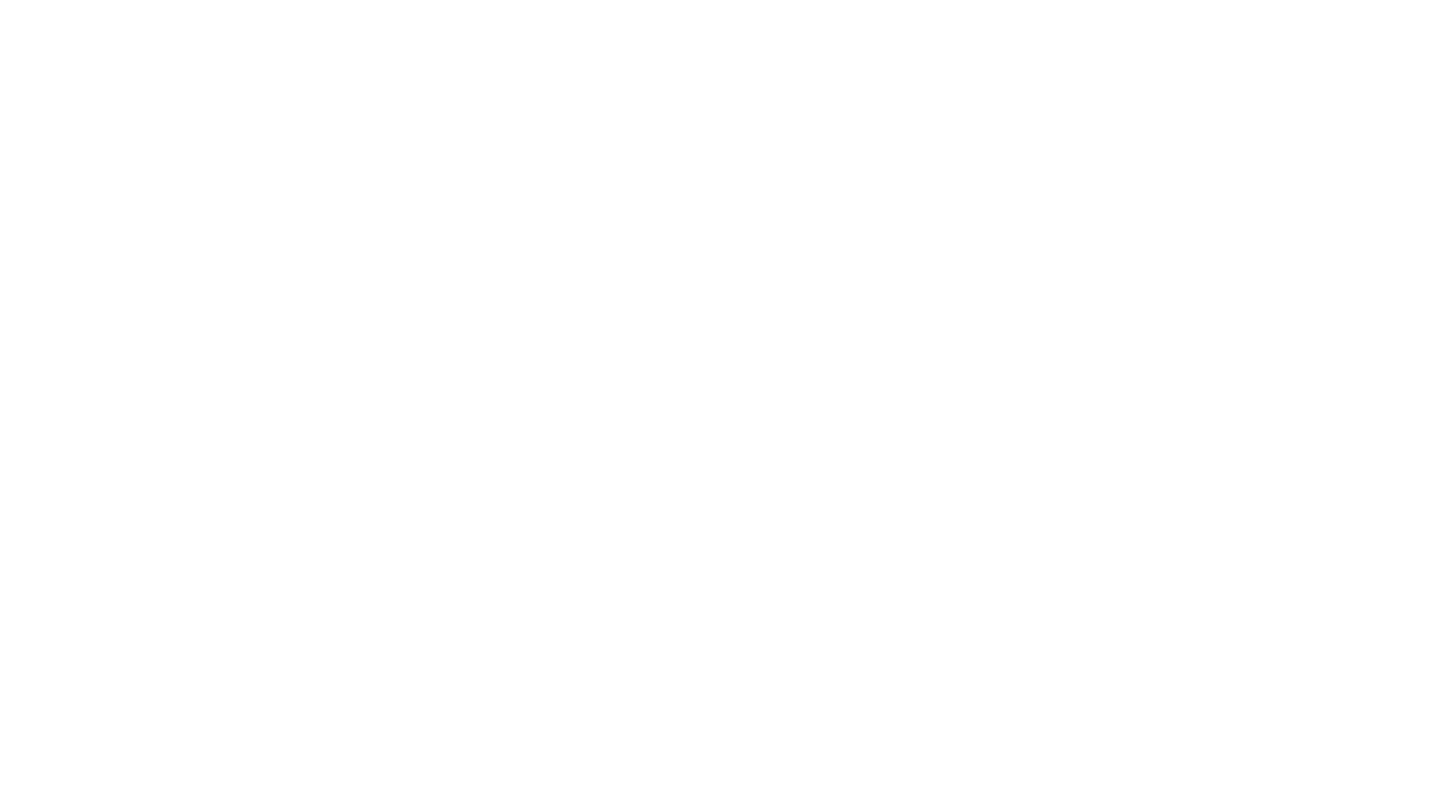
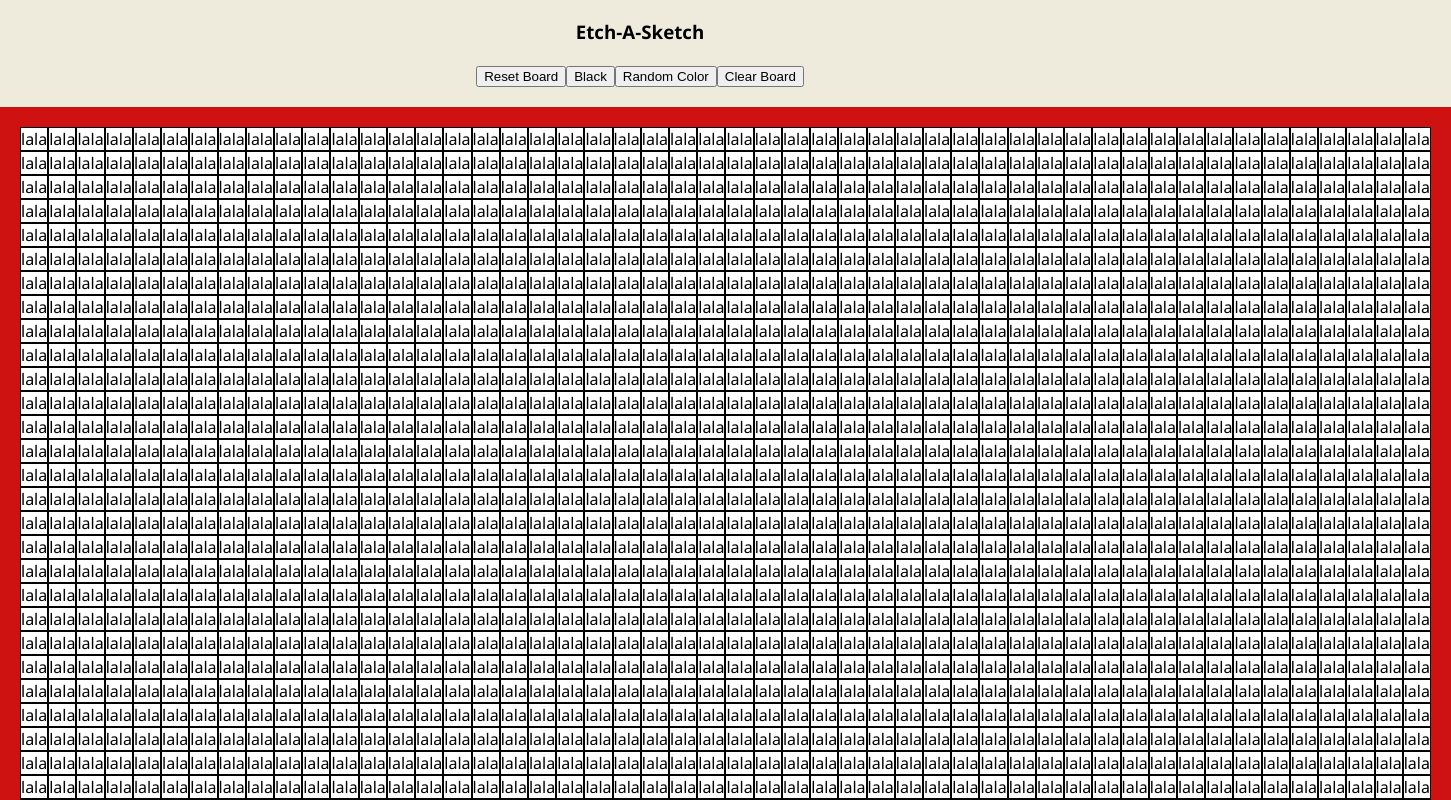
Before and after one commit to Vinyla/etch-a-sketch, a React (Create React App) app: page / in a window 1280 px wide. Shown: the top 800 px of the page, 1451 px wide, since content can reach past the window. Built offline with nearby package versions, Linux system fonts and the light colour scheme.

Commit message:
grid template

```diff
--- a/src/App.js
+++ b/src/App.js
@@ -1,8 +1,9 @@
-
+import SketchApp from './components/SketchApp';
 
 function App() {
   return (
-    <div className="App">
+    <div className='App'>
+      <SketchApp />
     </div>
   );
 }
--- /dev/null
+++ b/src/assets/styles/board.css
@@ -0,0 +1,8 @@
+.buttons{
+ margin: 20px;
+}
+
+.grid-element{
+ background-color: white;
+ border: 1px solid black;
+}
--- /dev/null
+++ b/src/components/ButtonSection.js
@@ -0,0 +1,14 @@
+import React from 'react';
+
+const ButtonSection = () => {
+ return(
+  <div className='buttons'>
+   <button>Reset Board</button>
+   <button>Black</button>
+   <button>Random Color</button>
+   <button>Clear Board</button>
+  </div>
+ )
+}
+
+export default ButtonSection;
--- /dev/null
+++ b/src/components/GridElement.js
@@ -0,0 +1,7 @@
+import React from 'react';
+
+const GridElement = () => {
+  return <div className='grid-element'>lala</div>;
+};
+
+export default GridElement;
--- /dev/null
+++ b/src/components/SketchApp.js
@@ -0,0 +1,31 @@
+import React from 'react';
+import ButtonSection from './ButtonSection';
+import GridElement from './GridElement';
+
+const SketchApp = () => {
+  const grid = 50;
+
+  const gridBoard = (grid) => {
+    const gridArray = [];
+    for (let i = 0; i < grid; i++) {
+      gridArray.push(<GridElement key={i} />);
+    }
+    return gridArray;
+  };
+
+    const gridTemplate = {
+      border: '20px solid #ce1212',
+      display: 'inline-grid',
+      gridTemplateColumns: `repeat(${grid}, 1fr)`
+    };
+
+  return (
+    <div>
+      <h3>Etch-A-Sketch</h3>
+      <ButtonSection />
+      <div style={gridTemplate}>{gridBoard(grid * grid)}</div>
+    </div>
+  );
+};
+
+export default SketchApp;
--- a/src/index.css
+++ b/src/index.css
@@ -1,4 +1,6 @@
 body {
   font-family:'Segoe UI', Tahoma, Geneva, Verdana, sans-serif;
   margin: 0;
+  background-color: #eeebdd;
+  text-align: center;
 }
--- a/src/index.js
+++ b/src/index.js
@@ -1,7 +1,7 @@
 import React from 'react';
 import { render } from 'react-dom';
 import './index.css';
-import './assets/styles/sketch.css';
+import './assets/styles/board.css';
 import App from './App';
 
 render(<App />, document.getElementById('root'));
```
Also changed, not shown: src/assets/styles/sketch.css (deleted).
